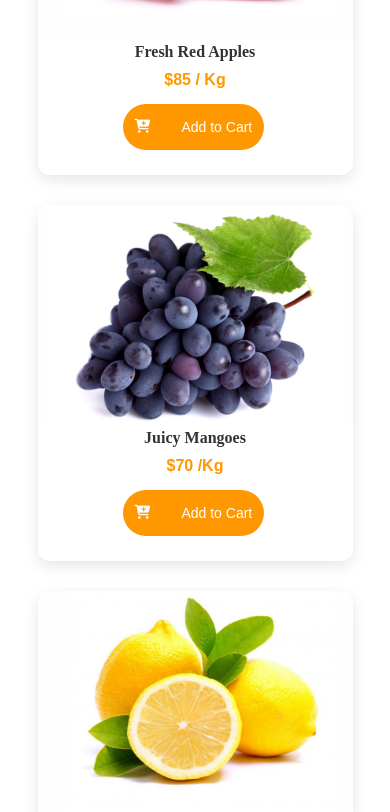
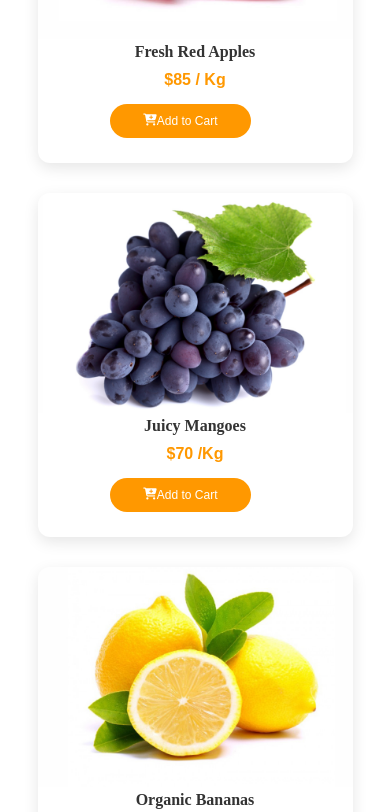
Before and after one commit to Mohammadshad5/Fruitswebsite-icon, a plain HTML site: page index.html in a window 390 px wide. Shown: the part 1578-2390 px from the top of the page. Drawn offline with Linux system fonts and the light colour scheme.

Commit message:
Update index.html

```diff
--- a/index.html
+++ b/index.html
@@ -1402,19 +1402,20 @@ img.iconsearch {
 
 .btn1 {
     margin-bottom: 25px;
-    left: 85px;
+    left: 72px;
     position: relative;
     display: flex;
-    padding: 15px 12px;
+    padding: 10px 12px;
     background: #ff9800;
     color: white;
     text-decoration: none;
     font-weight: 500;
     border-radius: 30px;
     transition: background 0.3s, transform 0.3s;
-    justify-content: space-between;
-    font-size: 14px;
-}
+    justify-content: center;
+    font-size: 12px;
+}
+
 .boxdeal {
     width: 100%;
     display: flex;
```
